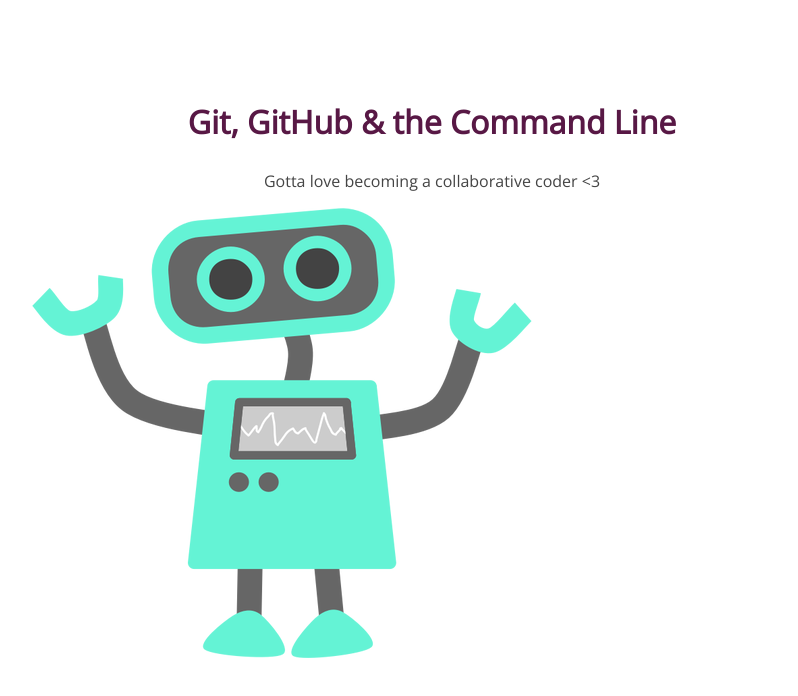
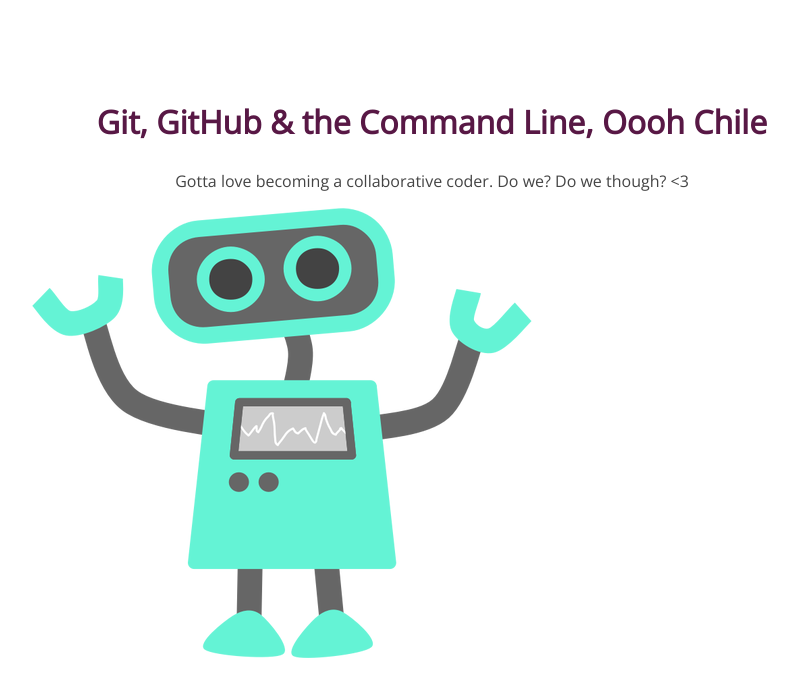
Before and after one commit to jnae368/105-project, a plain HTML site: page index.html in a window 1280 px wide. Shown: the whole page, without its empty margins (208-1006 px from the left). Drawn offline with nearby package versions, Linux system fonts and the light colour scheme.

Commit message:
Header and paragraph edit

```diff
--- a/index.html
+++ b/index.html
@@ -8,8 +8,8 @@
 </head>
 <body>
 	<section>
-		<h1>Git, GitHub & the Command Line</h1>
-		<p>Gotta love becoming a collaborative coder <3</p>
+		<h1>Git, GitHub & the Command Line, Oooh Chile</h1>
+		<p>Gotta love becoming a collaborative coder. Do we? Do we though? <3</p>
 		<img src="img/happy-blue-robot.png">
 	</section>
 </body>
```
